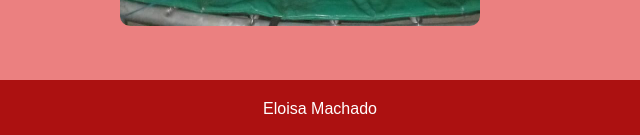
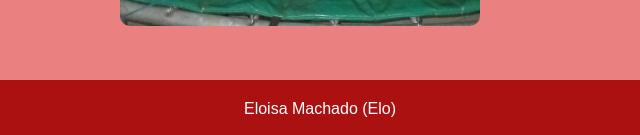
Before and after one commit to Larissa-M-O/Eloisa, a plain HTML site: page index.html in a window 1280 px wide. Shown: the part 1897-2032 px from the top of the page, 340-980 px from the left. Drawn offline with Linux system fonts and the light colour scheme.

Commit message:
Update index.html

```diff
--- a/index.html
+++ b/index.html
@@ -205,7 +205,7 @@
     <button class="btn" onclick="mudarSlide(1)">❯</button>
   </div>
 
-  <footer>Eloisa Machado</footer>
+  <footer>Eloisa Machado (Elo)</footer>
 
 </body>
 </html>
```
